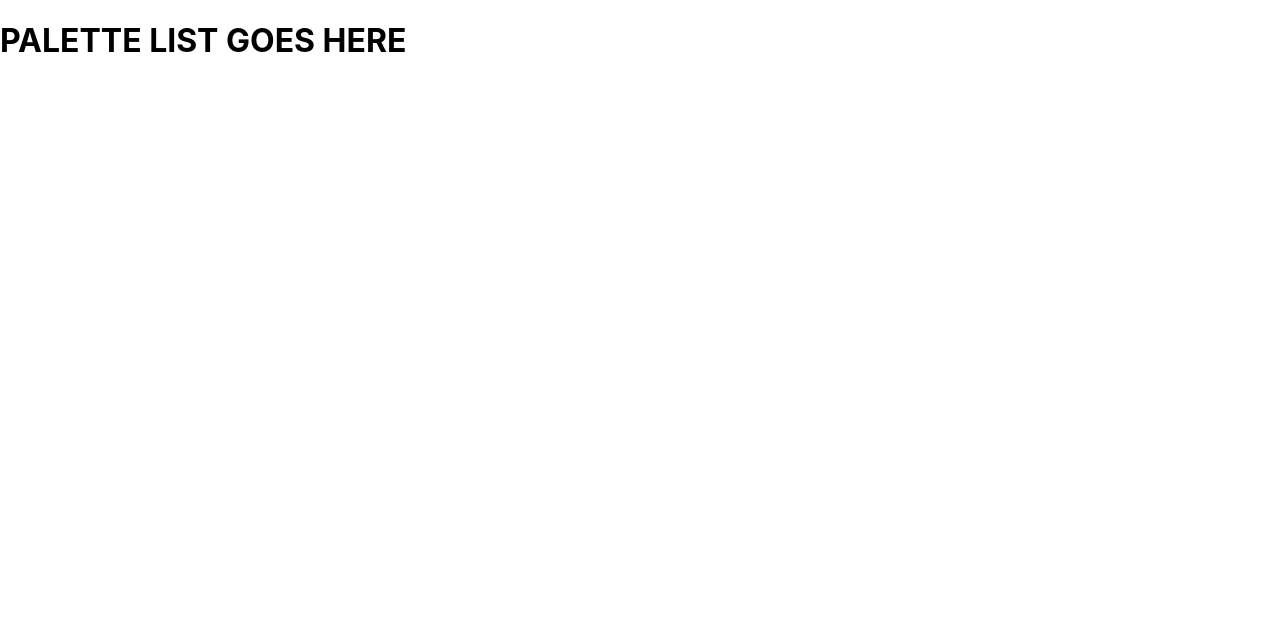
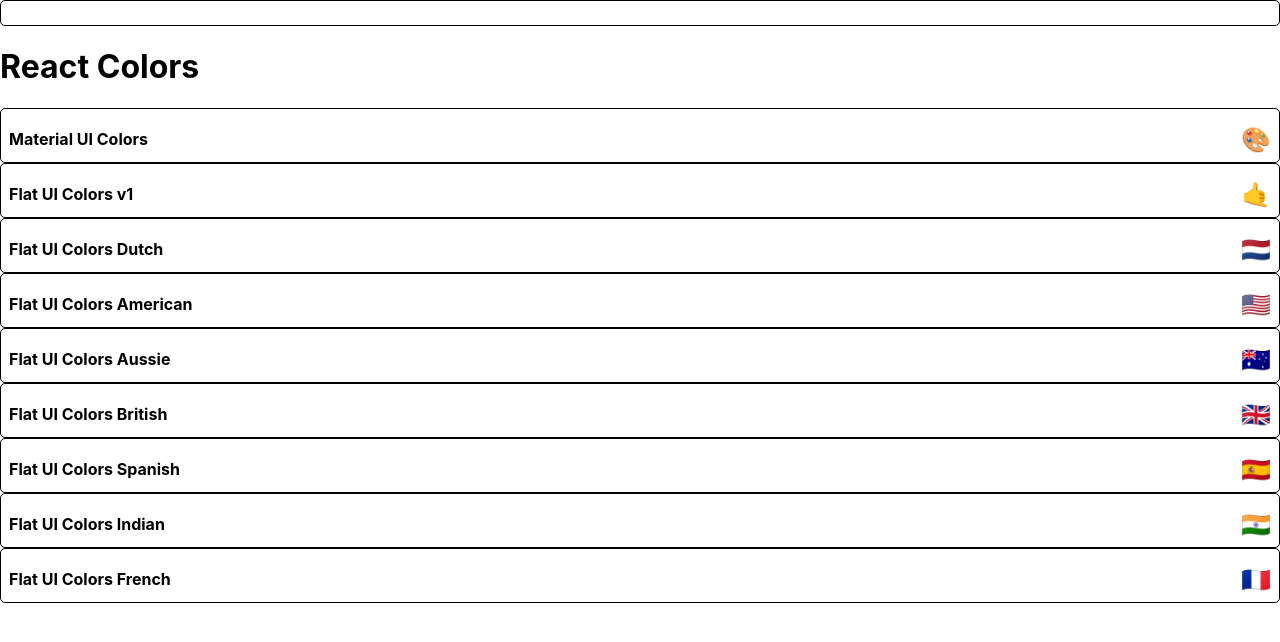
Before and after one commit to germansanz93/color-app, a React (Create React App) app: page / in a window 1280 px wide. Shown: the top 642 px of the page. Built offline with nearby package versions, Linux system fonts and the light colour scheme.

Commit message:
paletteLists and links, withstyles installed, start styling minipalette

```diff
--- a/src/App.js
+++ b/src/App.js
@@ -1,6 +1,7 @@
 import React, { Component } from 'react';
 import { Route, Switch } from 'react-router-dom';
 import Palette from './Palette';
+import PaletteList from './PaletteList';
 import seedColors from './seedColors';
 import { generatePalette } from './colorHelpers';
 class App extends Component {
@@ -10,7 +11,7 @@
   render() {
     return (
       <Switch>
-        <Route exact path='/' render={() => <h1>PALETTE LIST GOES HERE</h1>} />
+        <Route exact path='/' render={() => <PaletteList palettes = {seedColors}/>} />
         <Route exact
           path='/palette/:id'
           render={(routeProps) => (
@@ -23,8 +24,4 @@
   }
 }
 
-
-
-
-
 export default App;
--- /dev/null
+++ b/src/MiniPalette.js
@@ -0,0 +1,48 @@
+//import only react because i am not actually going to make a full class component
+//i am going to make a functional component.. we don't have any state, we don't need a constructor
+import React from 'react';
+import { withStyles } from '@material-ui/core/styles';
+
+const styles = {
+  root: {
+    backgroundColor: 'white',
+    border: '1px solid black',
+    borderRadius: '5px',
+    padding: '0.5rem',
+    position: 'relative',
+    overflow: 'hidden',
+    '&:hover': {
+      cursor: 'pointer'
+    }
+  },
+  colors: {
+    backgroundColor: 'grey'
+  },
+  title: {
+    display: 'flex',
+    justifyContent: 'space-between',
+    alignItems: 'center',
+    margin: '0',
+    color: 'black',
+    paddingTop: '0.5rem',
+    fontSize: '1rem',
+    position: 'realtive'
+  },
+  emoji: {
+    marginLeft: '0.5rem',
+    fontSize: '1.5rem'
+  }
+}
+
+function MiniPalette(props) {
+  const { classes, paletteName, emoji } = props;
+  return (
+    <div className={classes.root}>
+      <div className={classes.colors}>
+      </div>
+      <h5 className={classes.title}>{paletteName}<span className={classes.emoji}>{emoji}</span></h5>
+    </div>
+  )
+}
+
+export default withStyles(styles)(MiniPalette);
--- a/src/NavBar.js
+++ b/src/NavBar.js
@@ -1,4 +1,5 @@
 import React, { Component } from 'react';
+import { Link } from 'react-router-dom';
 import { IconButton, Select, MenuItem, Snackbar } from '@material-ui/core';
 import CloseIcon from '@material-ui/icons/Close';
 import Slider from 'rc-slider';
@@ -25,7 +26,7 @@
     return (
       <header className='NavBar'>
         <div className='logo'>
-          <a href='#'>reactcolorpicker</a>
+          <Link to={'/'}>reactcolorpicker</Link>
         </div>
         <div className='slider-container'>
           <span>Level: {level}</span>
--- /dev/null
+++ b/src/PaletteList.js
@@ -0,0 +1,18 @@
+import React, { Component } from 'react'
+import { Link } from 'react-router-dom';
+import MiniPalette from './MiniPalette';
+
+export default class PaletteList extends Component {
+  render() {
+    const { palettes } = this.props;
+    return (
+      <div>
+        <MiniPalette/>
+        <h1>React Colors</h1>
+        {palettes.map((palette) => (
+          <MiniPalette {...palette} />
+        ))}
+      </div>
+    )
+  }
+}
```
